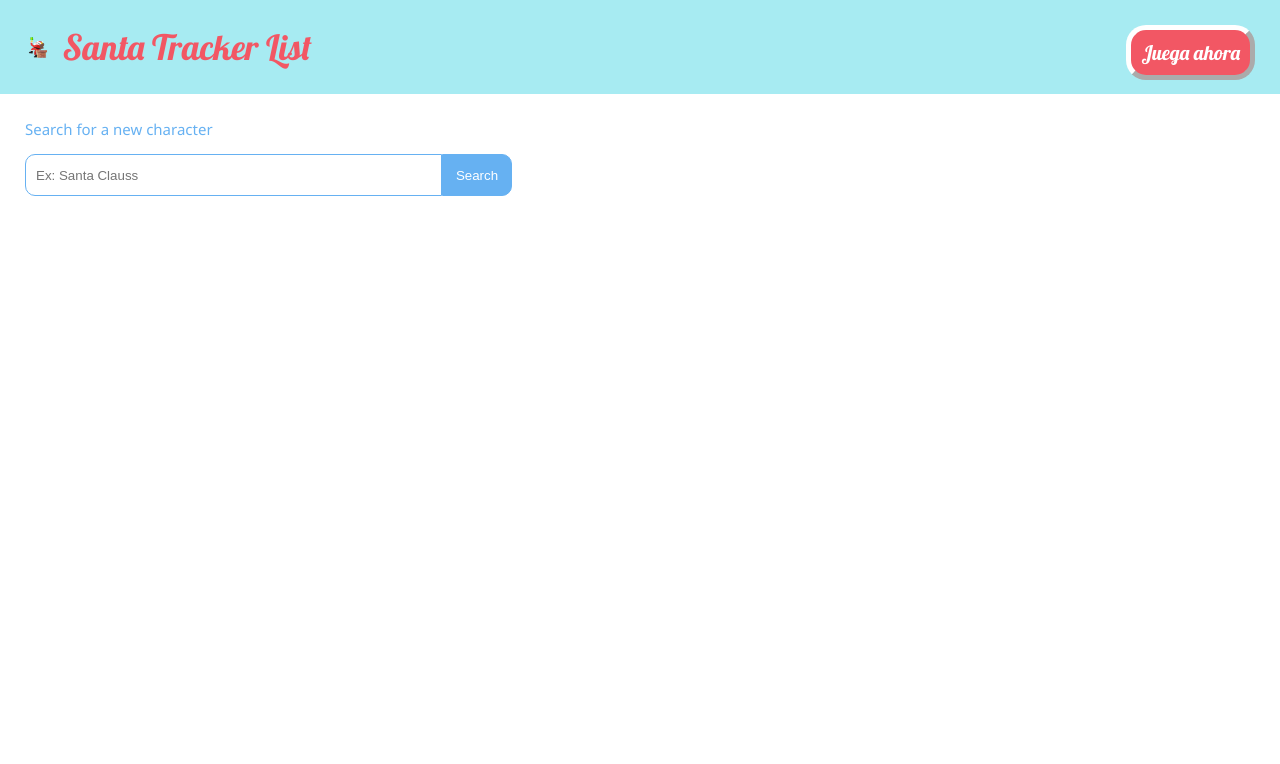
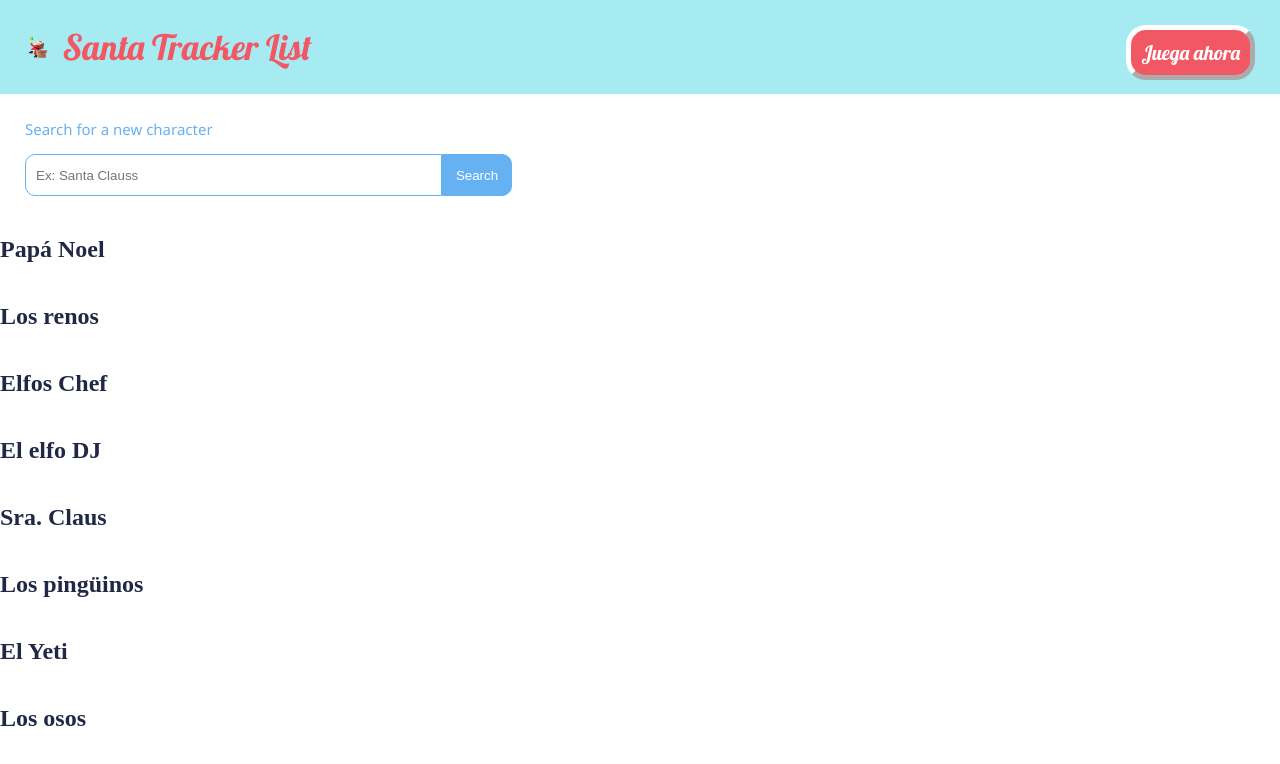
Before and after one commit to tintayadev/Getting-started-with-Angular, an Angular app in the folder Introduction_to_Angular/: page / in a window 1280 px wide. Shown: the top 764 px of the page. Built offline with nearby package versions, Linux system fonts and the light colour scheme.

Commit message:
Add step 5

```diff
--- a/Introduction_to_Angular/src/app/app.component.html
+++ b/Introduction_to_Angular/src/app/app.component.html
@@ -11,6 +11,6 @@
     </a>
   </header>
   <section>
-    <app-character-list></app-character-list>
+    <app-character-list [characterList]="characterList"></app-character-list>
   </section>
 </main>
--- a/Introduction_to_Angular/src/app/app.component.ts
+++ b/Introduction_to_Angular/src/app/app.component.ts
@@ -1,6 +1,7 @@
 import { Component } from '@angular/core';
 import { RouterOutlet } from '@angular/router';
 import { CharacterListComponent } from "./character-list/character-list.component";
+import { Character } from './character';
 
 @Component({
   selector: 'app-root',
@@ -11,4 +12,54 @@ import { CharacterListComponent } from "./character-list/character-list.componen
 })
 export class AppComponent {
   title = 'Introduction_to_Angular';
+  characterList: Character[] = [
+    {
+      name: "Papá Noel",
+      description: "El alegre repartidor de regalos más famoso del mundo.",
+      hobbies: "Fabricar juguetes, volar en trineo, leer cartas de niños",
+      image: "../assets/papa_noel.jpeg",
+    },
+    {
+      name: "Los renos",
+      description: "Los fieles compañeros de viaje de Papá Noel.",
+      hobbies: "Volar, comer hierba, tirar trineo",
+      image: "../assets/renos.jpeg",
+    },
+    {
+      name: "Elfos Chef",
+      description: "Los expertos en cocina navideña que preparan deliciosos bocadillos para todos.",
+      hobbies: "Cocinar, hornear galletas, decorar pasteles",
+      image: "../assets/elfos_chef.jpeg",
+    },
+    {
+      name: "El elfo DJ",
+      description: "El encargado de poner la música navideña más divertida en el Polo Norte.",
+      hobbies: "Poner música, bailar, mezclar canciones",
+      image: "../assets/elfo_dj.jpeg",
+    },
+    {
+      name: "Sra. Claus",
+      description: "La organizadora y cuidadora del Polo Norte.",
+      hobbies: "Tejer, decorar, leer cuentos",
+      image: "../assets/sra_claus.jpeg",
+    },
+    {
+      name: "Los pingüinos",
+      description: "Los simpáticos habitantes del Polo Sur que ayudan a Papá Noel en sus viajes.",
+      hobbies: "Patinar sobre hielo, pescar, cantar",
+      image: "../assets/pinguinos.jpeg",
+    },
+    {
+      name: "El Yeti",
+      description: "La misteriosa criatura de las montañas nevadas.",
+      hobbies: "Esquiar, escalar, jugar con la nieve",
+      image: "../assets/yeti.jpeg",
+    },
+    {
+      name: "Los osos",
+      description: "Los animales más fuertes y peludos del Polo Norte.",
+      hobbies: "Hibernar, pescar, jugar",
+      image: "../assets/osos.jpeg",
+    }
+  ];
 }
--- a/Introduction_to_Angular/src/app/character-list/character-list.component.html
+++ b/Introduction_to_Angular/src/app/character-list/character-list.component.html
@@ -1,3 +1,7 @@
 <label for="character-search">Search for a new character</label>
 <input id="character-search" #search placeholder="Ex: Santa Clauss">
 <button (click)="searchCharacters(search.value)">Search</button>
+
+<article *ngFor="let character of characterList">
+    <h2>{{ character.name }}</h2>
+</article>
--- a/Introduction_to_Angular/src/app/character-list/character-list.component.ts
+++ b/Introduction_to_Angular/src/app/character-list/character-list.component.ts
@@ -1,15 +1,24 @@
-import { Component } from '@angular/core';
+import { Component, OnInit, Input } from '@angular/core';
+import { Character } from '../character';
+import { CommonModule } from '@angular/common'; // Importa CommonModule
 
 @Component({
   selector: 'app-character-list',
   standalone: true,
-  imports: [],
+  imports: [CommonModule], // Asegúrate de incluir CommonModule aquí
   templateUrl: './character-list.component.html',
-  styleUrl: './character-list.component.css'
+  styleUrls: ['./character-list.component.css'],
 })
-export class CharacterListComponent {
+export class CharacterListComponent implements OnInit {
+  @Input() characterList: Character[] = [];
 
-  searchCharacters(searchText: string) {
+  constructor() {}
+
+  ngOnInit(): void {
+    console.log('CharacterListComponent inicializado');
+  }
+
+  searchCharacters(searchText: string): void {
     console.log(searchText);
   }
 }
--- /dev/null
+++ b/Introduction_to_Angular/src/app/character.ts
@@ -0,0 +1,6 @@
+export interface Character {
+    name: string;
+    description: string;
+    hobbies: string;
+    image: string;
+}
```
